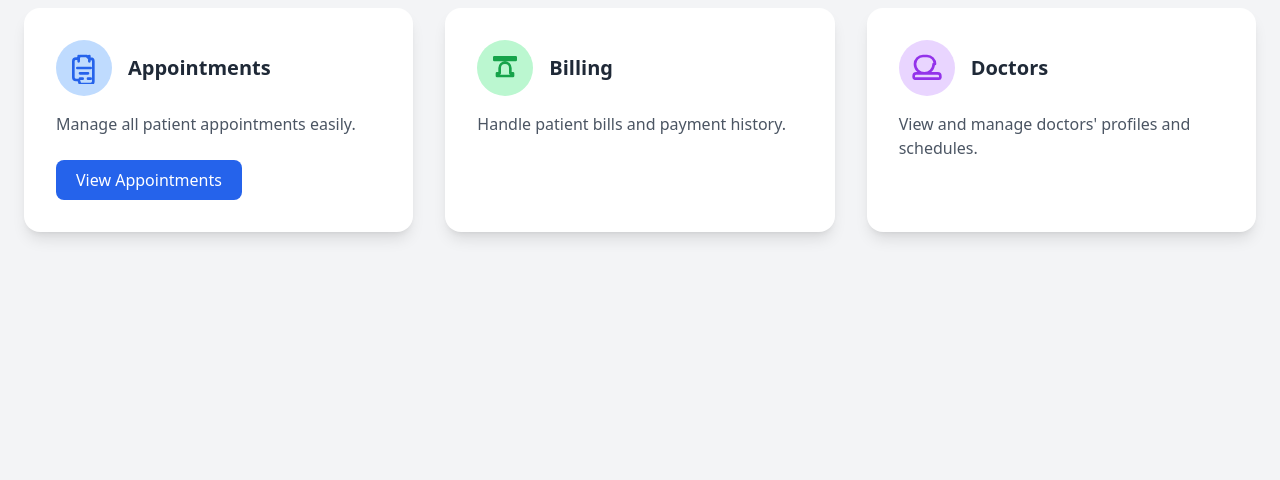
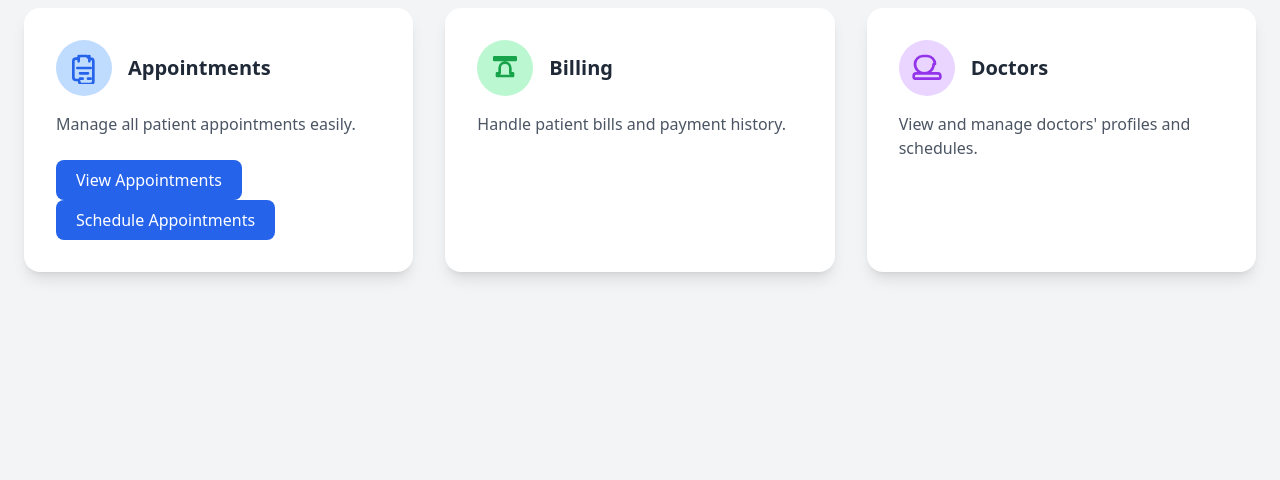
Before and after one commit to marufmonower/Hospital-management-system, a Django app: template accounts/templates/dashboard.html in a window 1280 px wide. Shown: the part 164-644 px from the top of the page. Run offline with Django 3.2, Linux system fonts and the light colour scheme; the template is opened without the code that fills it, so the values that code supplies are empty; some libraries are stand-ins or nearby versions.

Commit message:
adding_schedule_appointment

```diff
--- a/accounts/templates/dashboard.html
+++ b/accounts/templates/dashboard.html
@@ -35,6 +35,9 @@
                 <p class="text-gray-600 mb-6">Manage all patient appointments easily.</p>
                 <a href="{% url 'appointment_list' %}" class="inline-block bg-blue-600 text-white px-5 py-2 rounded-lg hover:bg-blue-700 transition">
                     View Appointments
+                </a>
+                <a href="{% url 'schedule_appointment' %}" class="inline-block bg-blue-600 text-white px-5 py-2 rounded-lg hover:bg-blue-700 transition">
+                    Schedule Appointments
                 </a>
             </div>
 
```
